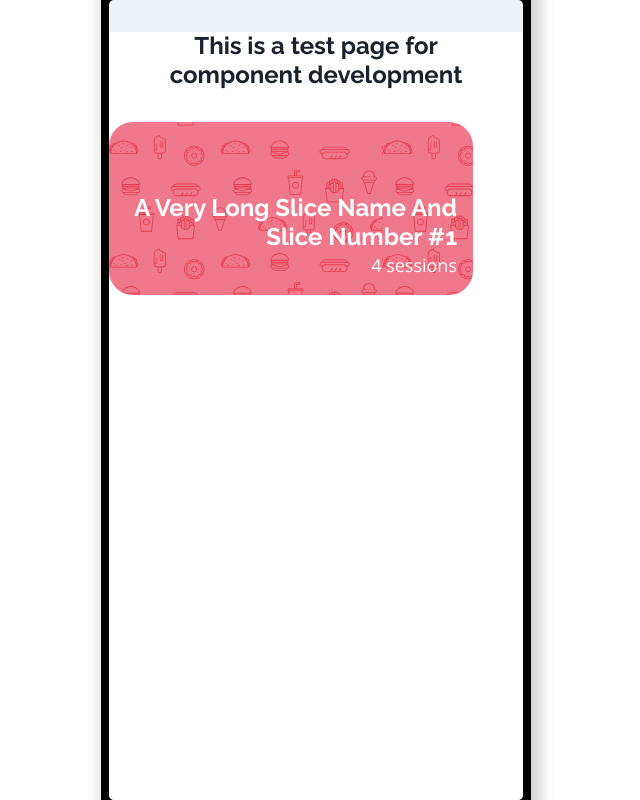
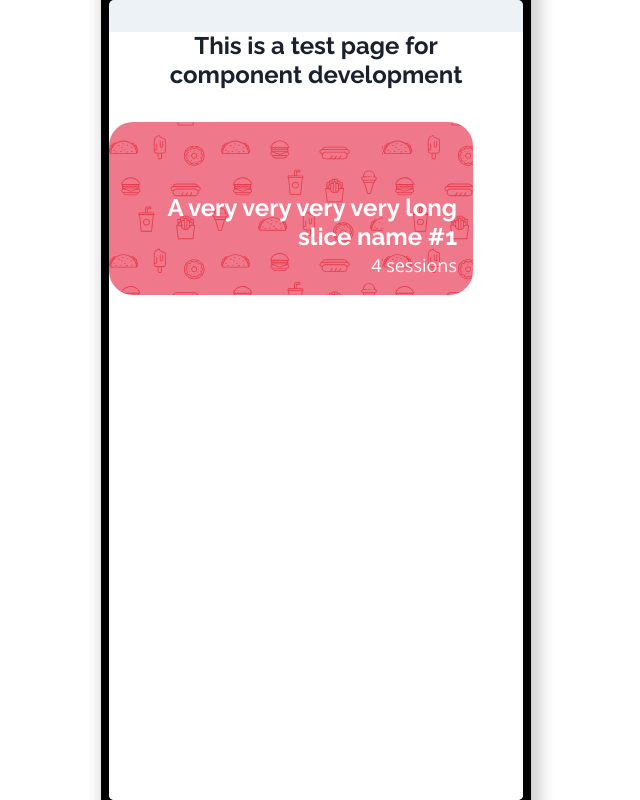
Before and after one commit to mmfallacy/tomato, a React (Vite) app: page /dev in a window 1280 px wide. Shown: the whole page, without its empty margins (324-964 px from the left). Built offline with nearby package versions, Linux system fonts and the light colour scheme.

Commit message:
Feat(Slice): Title and numberOfSessions props

```diff
--- a/src/components/Slice/index.tsx
+++ b/src/components/Slice/index.tsx
@@ -21,14 +21,18 @@ type SliceVariantObject = {
 interface SliceProps {
     bg?: string;
     variant: SliceVariants;
+    title: string;
+    numberOfSessions: number;
 }
 
 const defaultProps: SliceProps = {
     bg: 'gray',
     variant: 'lg',
+    title: 'Sample Slice',
+    numberOfSessions: 4,
 };
 
-const Slice = ({ bg, variant }: SliceProps) => {
+const Slice = ({ bg, variant, title, numberOfSessions }: SliceProps) => {
     const Variants: SliceVariantObject = {
         sm: {
             body: {
@@ -80,9 +84,9 @@ const Slice = ({ bg, variant }: SliceProps) => {
             bgBlendMode="overlay"
             {...currentVariant.body}
         >
-            <Text {...currentVariant.subtext}>4 sessions</Text>
+            <Text {...currentVariant.subtext}>{numberOfSessions} sessions</Text>
             <Heading {...currentVariant.label} textAlign="right">
-                A Very Long Slice Name And Slice Number #1
+                {title}
             </Heading>
         </Flex>
     );
--- a/src/routes/ComponentsTestPage/index.tsx
+++ b/src/routes/ComponentsTestPage/index.tsx
@@ -7,7 +7,12 @@ const ComponentsTestPage = () => {
             <Heading fontSize="2xl" m="2rem auto" w="80%" textAlign="center">
                 This is a test page for component development
             </Heading>
-            <Slice bg="brand.500" variant="xl" />
+            <Slice
+                bg="brand.500"
+                variant="xl"
+                title="A very very very very long slice name #1"
+                numberOfSessions={4}
+            />
         </Box>
     );
 };
```
